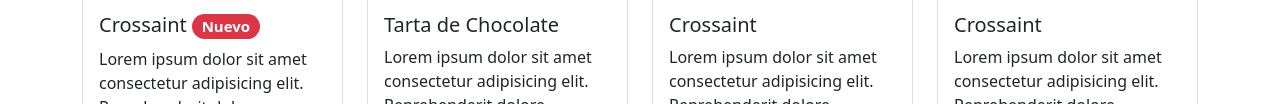
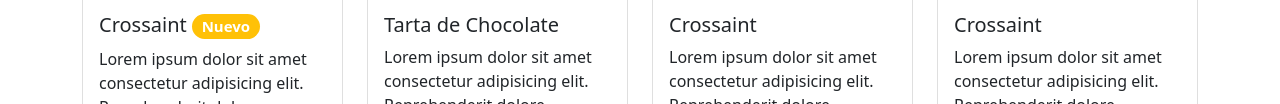
Before and after one commit to nicolascortezdelia/panaderiacocu18i, a plain HTML site: page pages/productos.html in a window 1280 px wide. Shown: the part 526-630 px from the top of the page. Drawn offline with Linux system fonts and the light colour scheme.

Commit message:
Modifique el color del badge de la galeria de productos

```diff
--- a/pages/productos.html
+++ b/pages/productos.html
@@ -74,7 +74,7 @@
                 alt="Crossaint"
               />
               <div class="card-body">
-                <h5 class="card-title">Crossaint <span class="badge rounded-pill bg-danger">Nuevo</span></h5>
+                <h5 class="card-title">Crossaint <span class="badge rounded-pill bg-warning">Nuevo</span></h5>
                 <p class="card-text">
                   Lorem ipsum dolor sit amet consectetur adipisicing elit.
                   Reprehenderit dolore exercitationem facilis quia natus
```
